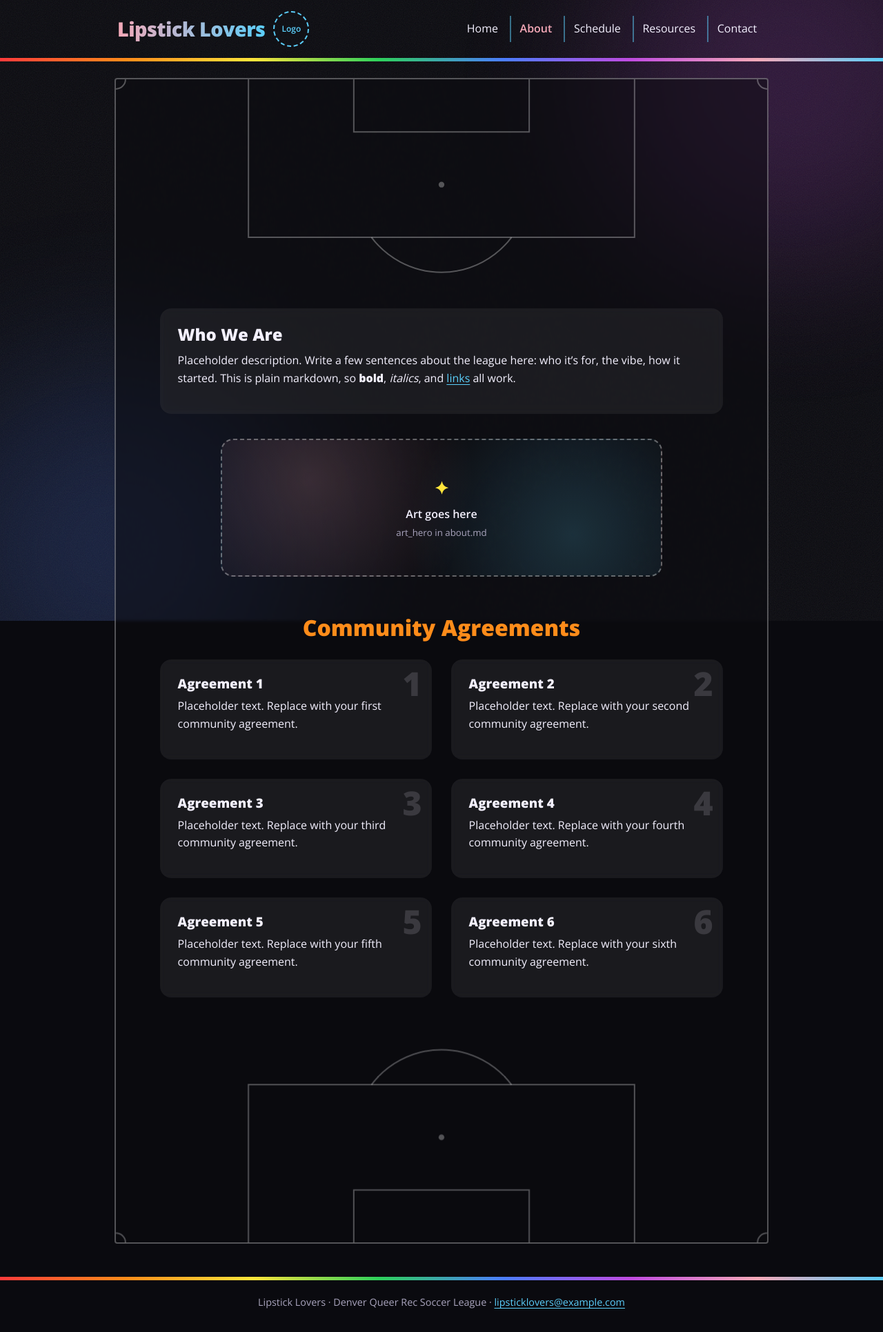
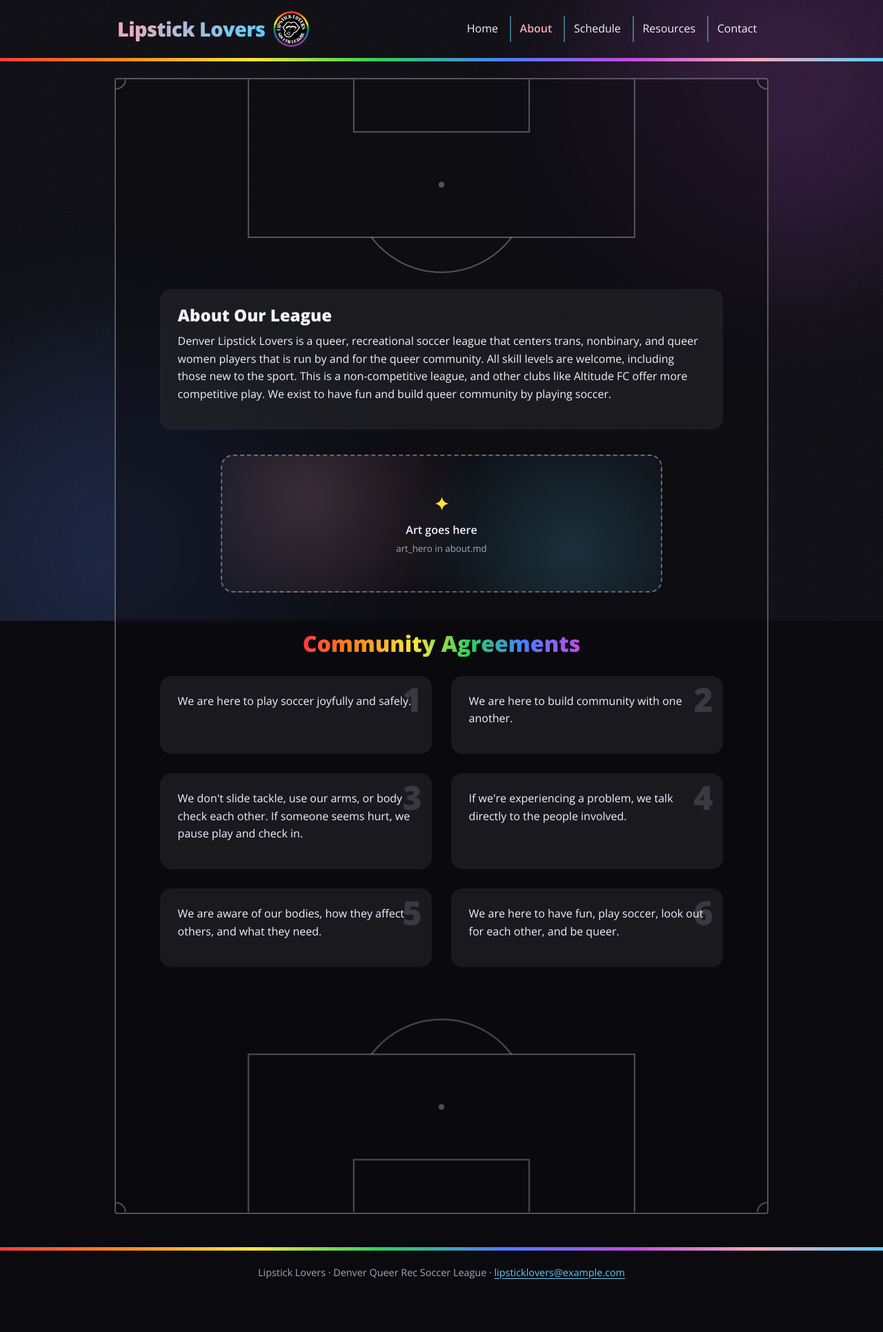
Before and after one commit to brirowe/Lipstick-Lovers, a Jekyll site: the page built from about.md, in a window 1280 px wide. Shown: the whole page at 69% size. Built offline with Jekyll 4.4.1, drawn with Linux system fonts in a browser that asks for light colours; after the commit the page ends 1888 px from its top, so only the background shows below that.

Commit message:
Add agreements and fix some styling

```diff
--- a/_config.yml
+++ b/_config.yml
@@ -15,7 +15,7 @@ baseurl: "/Lipstick-Lovers"   # set to "" if you later use a custom domain
 # ----- Logo -----
 # Drop your logo in assets/img/ and put the path here.
 # Leave blank ("") to show the placeholder circle.
-logo: ""   # e.g. "/assets/img/logo.png"
+logo: "/assets/img/DLL Logo.jpg"
 
 # ----- Registration -----
 # Flip `open` to true to show the Registration button on the Schedule page.
--- a/_data/agreements.yml
+++ b/_data/agreements.yml
@@ -1,15 +1,12 @@
 # Community Agreements (About page)
 # Add, remove, or reorder. Each card cycles to the next pride color automatically.
 
-- title: "Agreement 1"
-  text: "Placeholder text. Replace with your first community agreement."
-- title: "Agreement 2"
-  text: "Placeholder text. Replace with your second community agreement."
-- title: "Agreement 3"
-  text: "Placeholder text. Replace with your third community agreement."
-- title: "Agreement 4"
-  text: "Placeholder text. Replace with your fourth community agreement."
-- title: "Agreement 5"
-  text: "Placeholder text. Replace with your fifth community agreement."
-- title: "Agreement 6"
-  text: "Placeholder text. Replace with your sixth community agreement."
+# Community Agreements (About page)
+# Add, remove, or reorder. Each card cycles to the next pride color automatically.
+
+- text: "We are here to play soccer joyfully and safely."
+- text: "We are here to build community with one another."
+- text: "We don't slide tackle, use our arms, or body check each other. If someone seems hurt, we pause play and check in."
+- text: "If we're experiencing a problem, we talk directly to the people involved."
+- text: "We are aware of our bodies, how they affect others, and what they need."
+- text: "We are here to have fun, play soccer, look out for each other, and be queer."
--- a/_sass/_theme.scss
+++ b/_sass/_theme.scss
@@ -1,6 +1,14 @@
 // ==========================================================
 // Base
 // ==========================================================
+// Rainbow gradient text (used for headings instead of a single color)
+@mixin rainbow-text {
+  background: linear-gradient(90deg, $red, $orange, $yellow, $green, $blue, $purple);
+  -webkit-background-clip: text;
+  background-clip: text;
+  color: transparent;
+}
+
 *, *::before, *::after { box-sizing: border-box; }
 
 html { scroll-behavior: smooth; }
@@ -192,8 +200,8 @@ img { max-width: 100%; display: block; }
 .penalty circle { fill: $line; }
 .penalty-bottom { transform: rotate(180deg); margin-top: 3rem; }
 
-.pitch-content { padding: 2.5rem clamp(1.25rem, 6vw, 4rem) 1rem; }
-
+.pitch-content { padding: 0.75rem clamp(1.25rem, 6vw, 4rem) 1rem; }
+.pitch-content > :first-child { margin-top: 0; }
 // ==========================================================
 // Content pieces
 // ==========================================================
@@ -211,10 +219,11 @@ img { max-width: 100%; display: block; }
 }
 
 .section-title {
+  @include rainbow-text;
+  width: fit-content;
   text-align: center;
-  color: $orange;
   font-size: clamp(1.3rem, 4vw, 2rem);
-  margin: 3.5rem 0 1.75rem;
+  margin: 3.5rem auto 1.75rem;
 }
 
 .center { text-align: center; }
@@ -300,8 +309,8 @@ img { max-width: 100%; display: block; }
 @media (max-width: $small) {
   .dates div { display: grid; gap: 0; }
 }
-.subs { text-align: center; font-size: 1.15rem; color: $orange; font-weight: 600; }
-.register-wrap { text-align: center; margin-bottom: 1.5rem; }
+.subs { text-align: center; font-size: 1.15rem; font-weight: 600; }
+.subs-text { @include rainbow-text; }
 
 // Buttons
 .btn {
--- a/about.md
+++ b/about.md
@@ -5,13 +5,11 @@ permalink: /about/
 art_hero: ""
 ---
 
-<section class="card card-wide c-orange" markdown="1">
+<section class="card card-wide" markdown="1">
 
-## Who We Are
+## About Our League
 
-Placeholder description. Write a few sentences about the league here: who it's for,
-the vibe, how it started. This is plain markdown, so **bold**, *italics*, and
-[links](https://example.com) all work.
+Denver Lipstick Lovers is a queer, recreational soccer league that centers trans, nonbinary, and queer women players that is run by and for the queer community. All skill levels are welcome, including those new to the sport. This is a non-competitive league, and other clubs like Altitude FC offer more competitive play. We exist to have fun and build queer community by playing soccer.
 
 </section>
 
@@ -23,7 +21,7 @@ the vibe, how it started. This is plain markdown, so **bold**, *italics*, and
   {% for a in site.data.agreements %}
   <article class="card c-{{ forloop.index0 | modulo: 6 }}">
     <span class="card-num">{{ forloop.index }}</span>
-    <h3>{{ a.title }}</h3>
+    {% if a.title %}<h3>{{ a.title }}</h3>{% endif %}
     <p>{{ a.text }}</p>
   </article>
   {% endfor %}
```
Also changed, not shown: schedule.md (+1 -1 lines), assets/img/DLL Logo.jpg (added).
